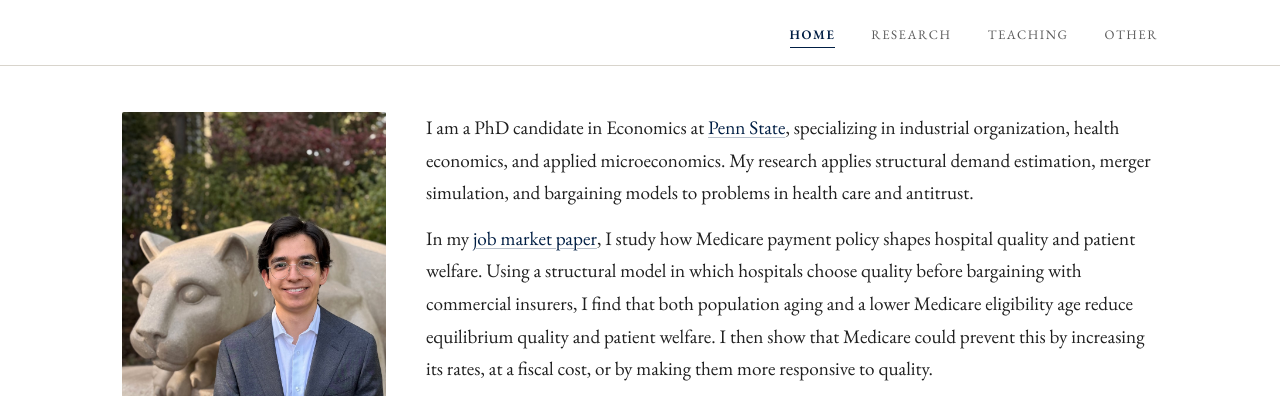
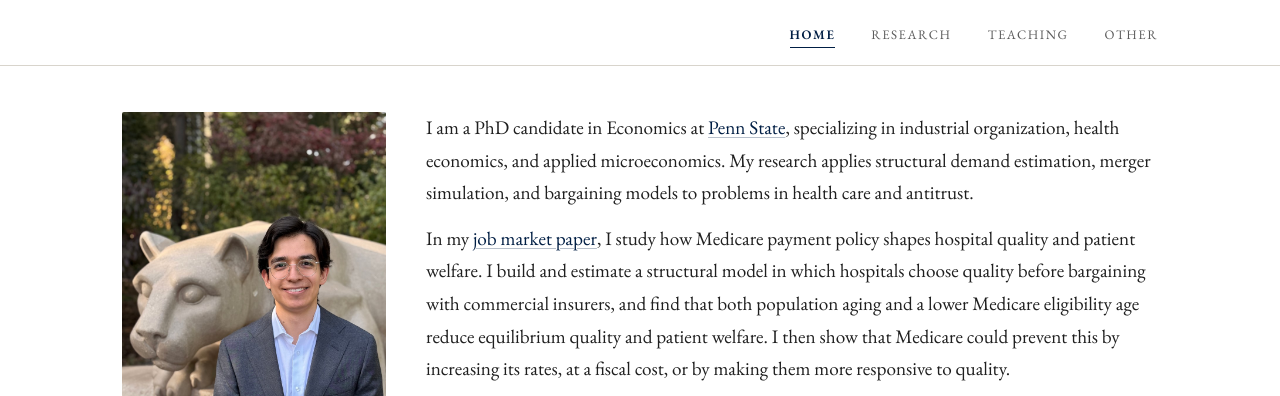
Before and after one commit to ericsanmiguel/ericsanmiguel.github.io, a plain HTML site: page index.html in a window 1280 px wide. Shown: the top 396 px of the page. Drawn offline with nearby package versions, Linux system fonts and the light colour scheme.

Commit message:
Update site
Co-Authored-By: Claude Opus 5.5 <noreply@anthropic.com>

```diff
--- a/index.html
+++ b/index.html
@@ -89,7 +89,7 @@
             <div class="hero-content">
                 <div class="bio">
                     <p>I am a PhD candidate in Economics at <a href="https://econ.la.psu.edu/" target="_blank" class="dept-link">Penn State</a>, specializing in industrial organization, health economics, and applied microeconomics. My research applies structural demand estimation, merger simulation, and bargaining models to problems in health care and antitrust.</p>
-                    <p>In my <a href="EricSanMiguel_JMP.pdf" target="_blank" class="dept-link">job market paper</a>, I study how Medicare payment policy shapes hospital quality and patient welfare. Using a structural model in which hospitals choose quality before bargaining with commercial insurers, I find that both population aging and a lower Medicare eligibility age reduce equilibrium quality and patient welfare. I then show that Medicare could prevent this by increasing its rates, at a fiscal cost, or by making them more responsive to quality.</p>
+                    <p>In my <a href="EricSanMiguel_JMP.pdf" target="_blank" class="dept-link">job market paper</a>, I study how Medicare payment policy shapes hospital quality and patient welfare. I build and estimate a structural model in which hospitals choose quality before bargaining with commercial insurers, and find that both population aging and a lower Medicare eligibility age reduce equilibrium quality and patient welfare. I then show that Medicare could prevent this by increasing its rates, at a fiscal cost, or by making them more responsive to quality.</p>
                     <p>In other work, I study a wave of mergers that followed price deregulation in the Mexico City retail gasoline market and show that post-merger price increases can reflect cost and quality changes. I also have ongoing work on the political selection of criminal candidates in Indian elections.</p>
                     <p>I am on the 2026&ndash;2027 job market.</p>
                 </div>
```
